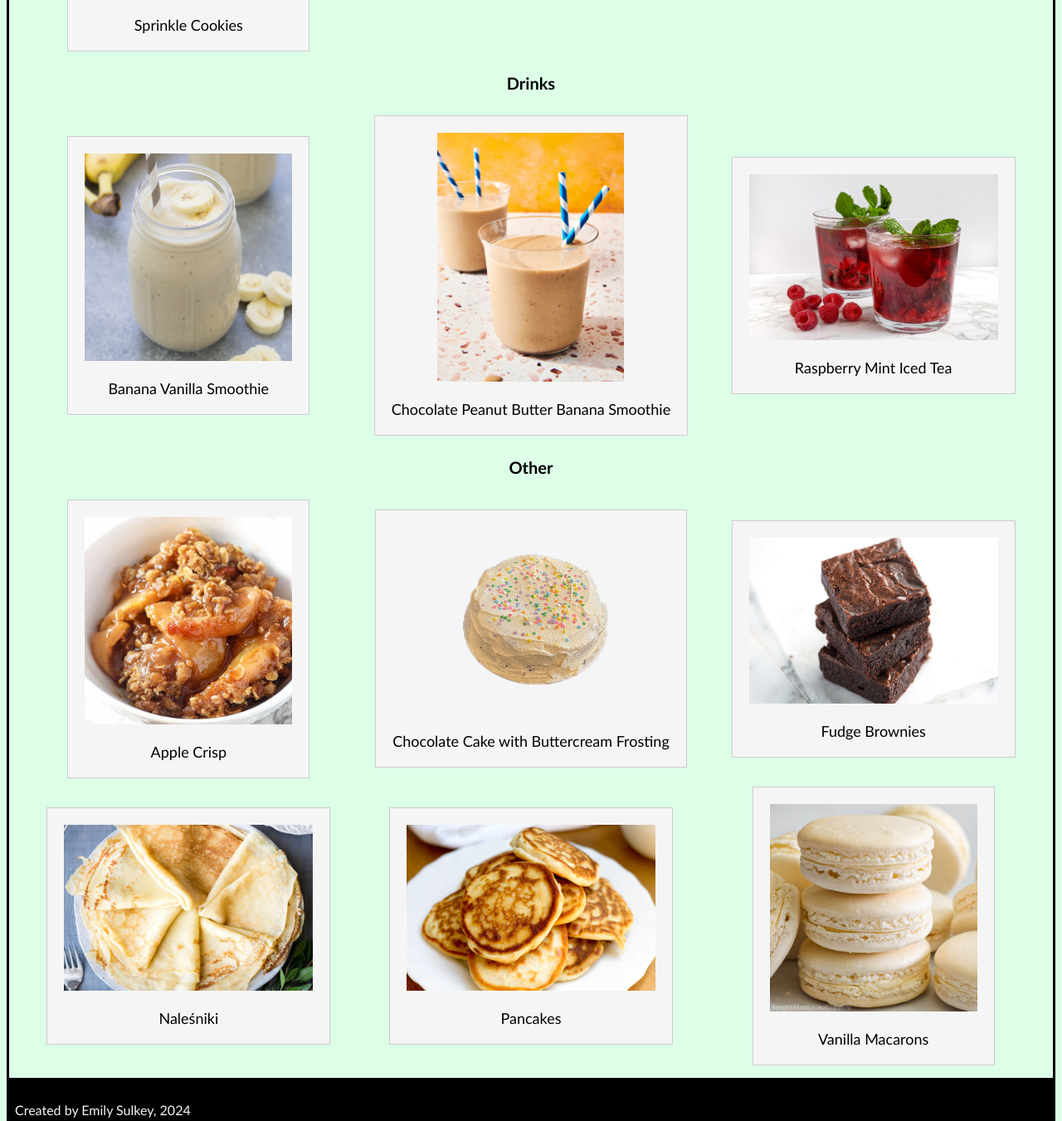
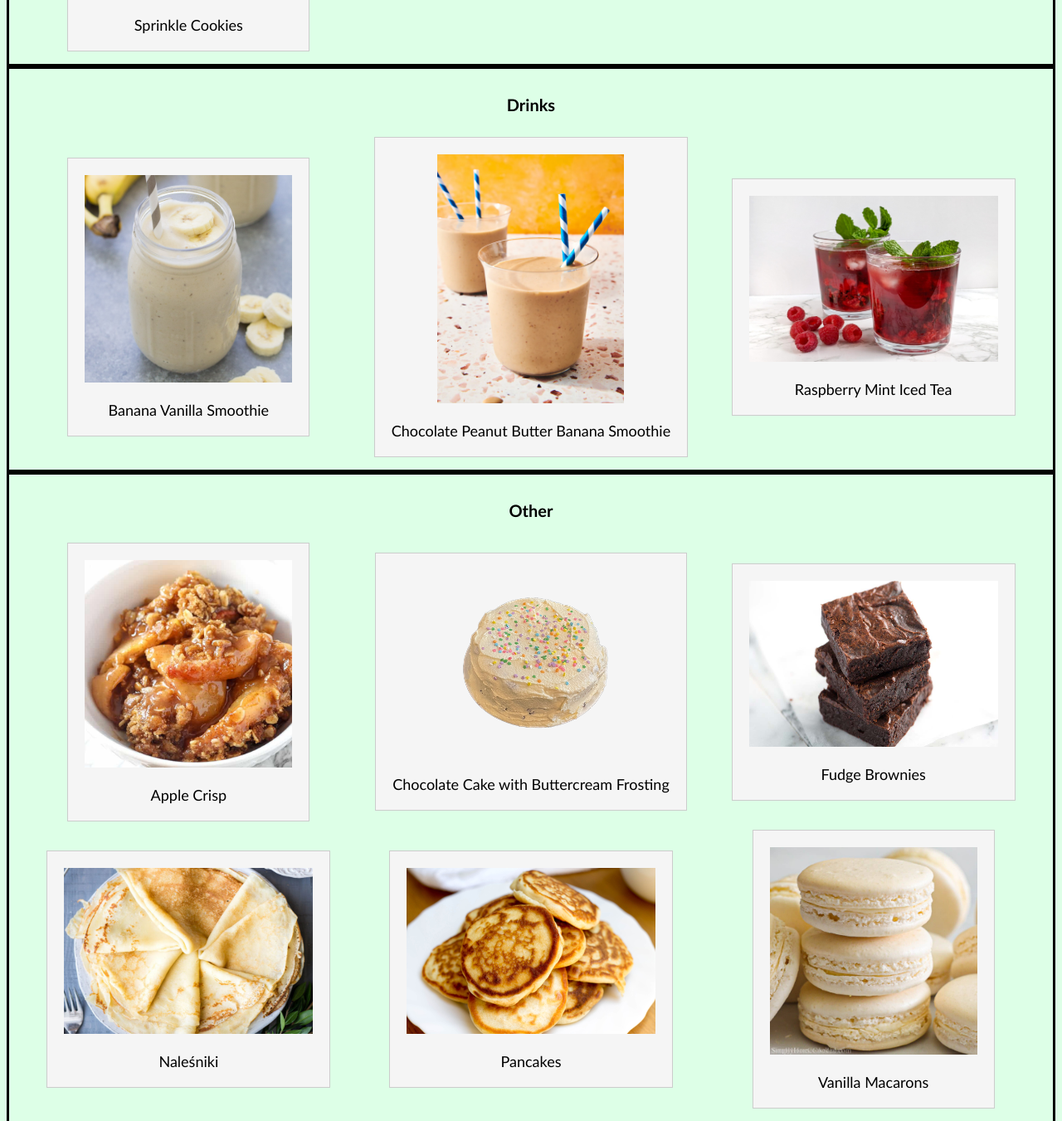
Before and after one commit to esulkey/539_final_project, a plain HTML site: page sweet.html in a window 1280 px wide. Shown: the part 2326-3677 px from the top of the page at 83% size. Drawn offline with Linux system fonts and the light colour scheme.

Commit message:
Add files via upload

```diff
--- a/sweet.html
+++ b/sweet.html
@@ -109,6 +109,8 @@
             <img src="images/sprinkle_cookies.jpg" alt="Sprinkle cookie close-up" width="250" height="250"><br>
             <a href="sprinkle_cookies.html">Sprinkle Cookies</a><br>
           </div>
+        </div>
+        <div id="grid1" class="grid1">
           <div class="grid-title">
             <h2>Drinks</h2>
           </div>
@@ -124,6 +126,8 @@
             <img src="images/raspberry_mint_iced_tea.jpeg" alt="Raspberry mint iced tea in glasses" width="300" height="200"><br>
             <a href="raspberry_mint_iced_tea.html">Raspberry Mint Iced Tea</a><br>
           </div>
+        </div>
+        <div id="grid1" class="grid1">
           <div class="grid-title">
             <h2>Other</h2>
           </div>
@@ -151,7 +155,7 @@
             <img src="images/vanilla_macarons.jpg" alt="Vanilla macarons stacked on top of each other" width="250" height="250"><br>
             <a href="vanilla_macarons.html">Vanilla Macarons</a><br>
           </div>
-          </div>
+        </div>
         </main>
         <footer>
           <p>Created by Emily Sulkey, 2024<br>
```
